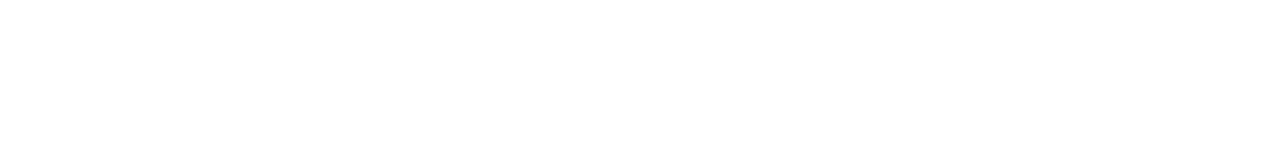
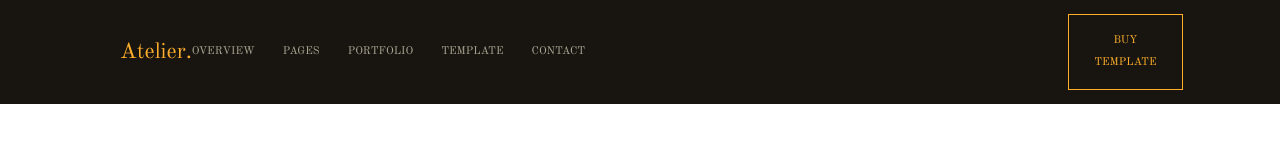
Before and after one commit to yungfuehrer/Atelier, a plain HTML site: page index.html in a window 1280 px wide. Drawn offline with nearby package versions, Linux system fonts and the light colour scheme.

Commit message:
header part

```diff
--- a/css/style.css
+++ b/css/style.css
@@ -6,9 +6,80 @@
   box-sizing: border-box;
   text-decoration: none;
   list-style: none;
+  border-radius: 0px;
 }
 
 body{
   font-family: 'Old Standard TT', sans-serif;
   color:  #FFFFFF;
 }
+
+.logo{
+font-weight: 400;
+font-size: 22px;
+line-height: 28px;
+color: #FFAE2B;
+}
+
+.header{
+  background: #181511;
+  padding: 14px 120px;
+}
+
+.container{
+  padding: 120px 120px 0;
+}
+
+.header__wrap{
+  display: flex;
+  justify-content: space-between;
+  align-items: center;
+}
+
+.menu{
+  display: flex;
+  justify-content: center;
+  padding-right: 455px;
+}
+
+.link__list{
+  font-weight: 400;
+  font-size: 11px;
+  line-height: 24px;
+  text-transform: uppercase;
+  color: #ACA592;
+  transition: 0.3s;
+  margin-right: 40px;
+}
+
+.link__list:last-child{
+  margin-right: 0;
+}
+.link__list:first-child{
+  margin: 0 28px 42px 0;
+}
+
+.link__list:hover{
+  color: #FFAE2B;
+}
+
+
+.btn{
+  font-weight: 400;
+  font-size: 11px;
+  line-height: 22px;
+  text-align: center;
+  text-transform: uppercase;
+  border: 1px solid #FFAE2B;
+  border-radius: 0px;
+  padding: 15px 25px;
+  color: #FFAE2B;
+  background: transparent;
+  transition: 0.3s;
+  font-family: inherit;
+}
+
+.btn:hover{
+  background: #FFAE2B;
+  color: #181511;
+}
--- a/index.html
+++ b/index.html
@@ -9,6 +9,18 @@
     <title>Atelier</title>
 </head>
 <body>
-
+    <header class="header">
+        <div class="header__wrap">
+            <a href="#" class="logo">Atelier.</a>
+            <ul class="menu">
+                <li class="menu__list"><a class="link__list" href="#">Overview</a></li>
+                <li class="menu__list"><a class="link__list" href="#">Pages</a></li>
+                <li class="menu__list"><a class="link__list" href="#">Portfolio</a></li>
+                <li class="menu__list"><a class="link__list" href="#">Template</a></li>
+                <li class="menu__list"><a class="link__list" href="#">Contact</a></li>
+            </ul>
+            <button class="btn">Buy Template</button>
+        </div>
+    </header>
 </body>
 </html>
```
